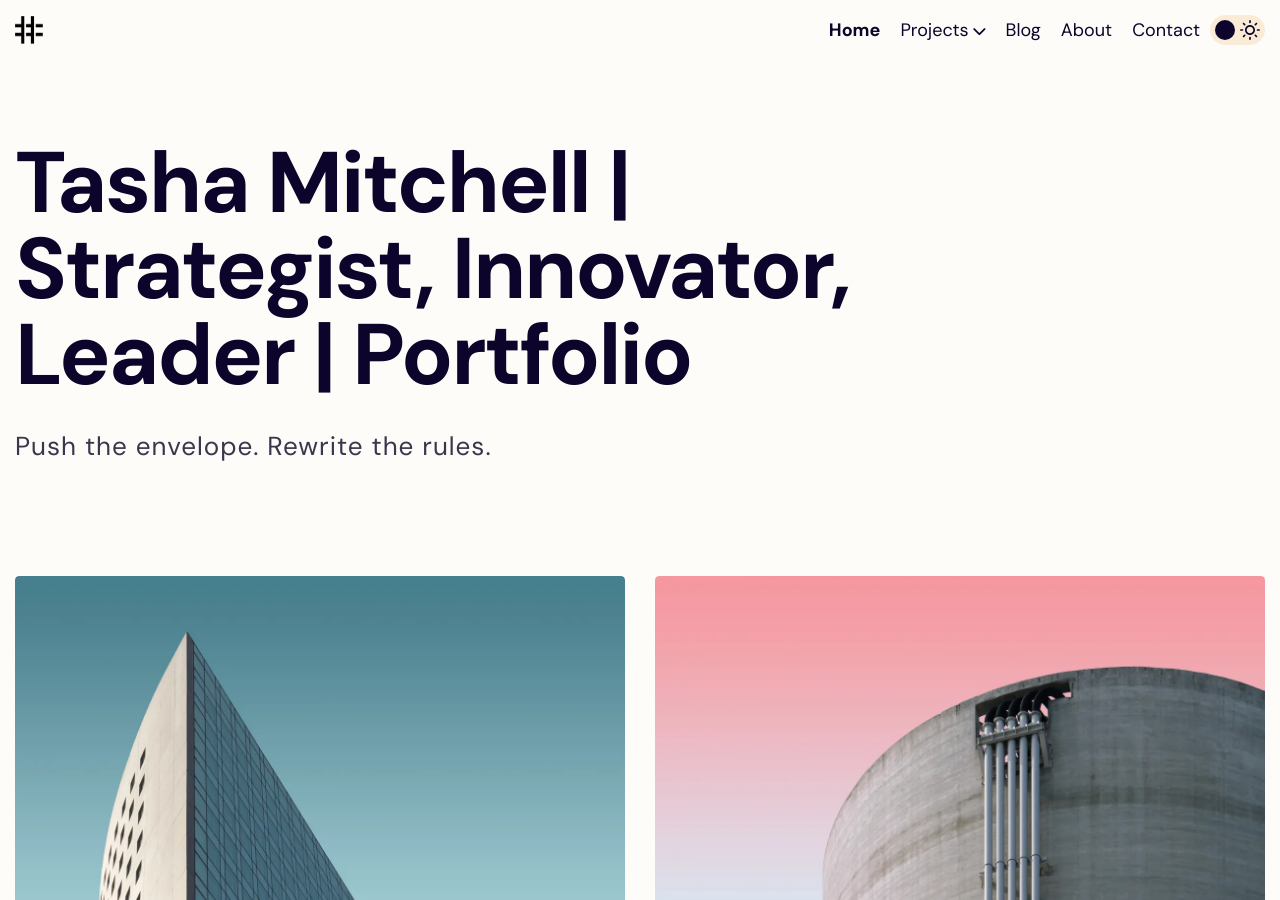
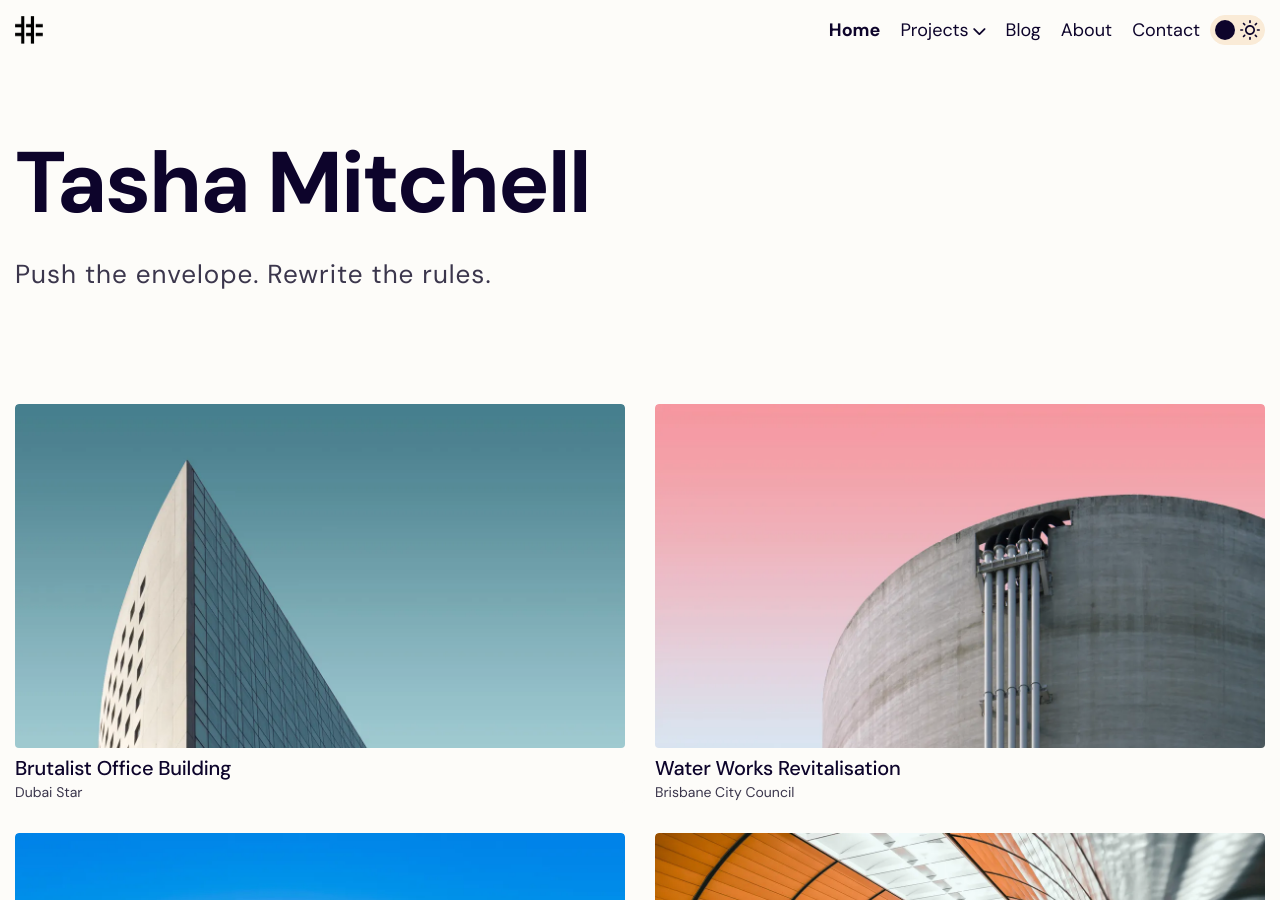
Before and after one commit to tglivebold/portfolio, a Jekyll site: the page built from pages/home.md, in a window 1280 px wide and 900 px high. Built offline with Jekyll 4.4.1, drawn with Linux system fonts in a browser that asks for light colours.

Commit message:
Update home.md

```diff
--- a/pages/home.md
+++ b/pages/home.md
@@ -1,7 +1,7 @@
 ---
 layout: home
 permalink: "/"
-title: "Tasha Mitchell | Strategist, Innovator, Leader | Portfolio"
+title: "Tasha Mitchell"
 description: "Push the envelope. Rewrite the rules."
 meta_description: "Explore my portfolio site and discover how my strategic creative direction drives growth."
 meta_title: Tasha Mitchell | Strategist, Innovator, Leader | Portfolio
```
